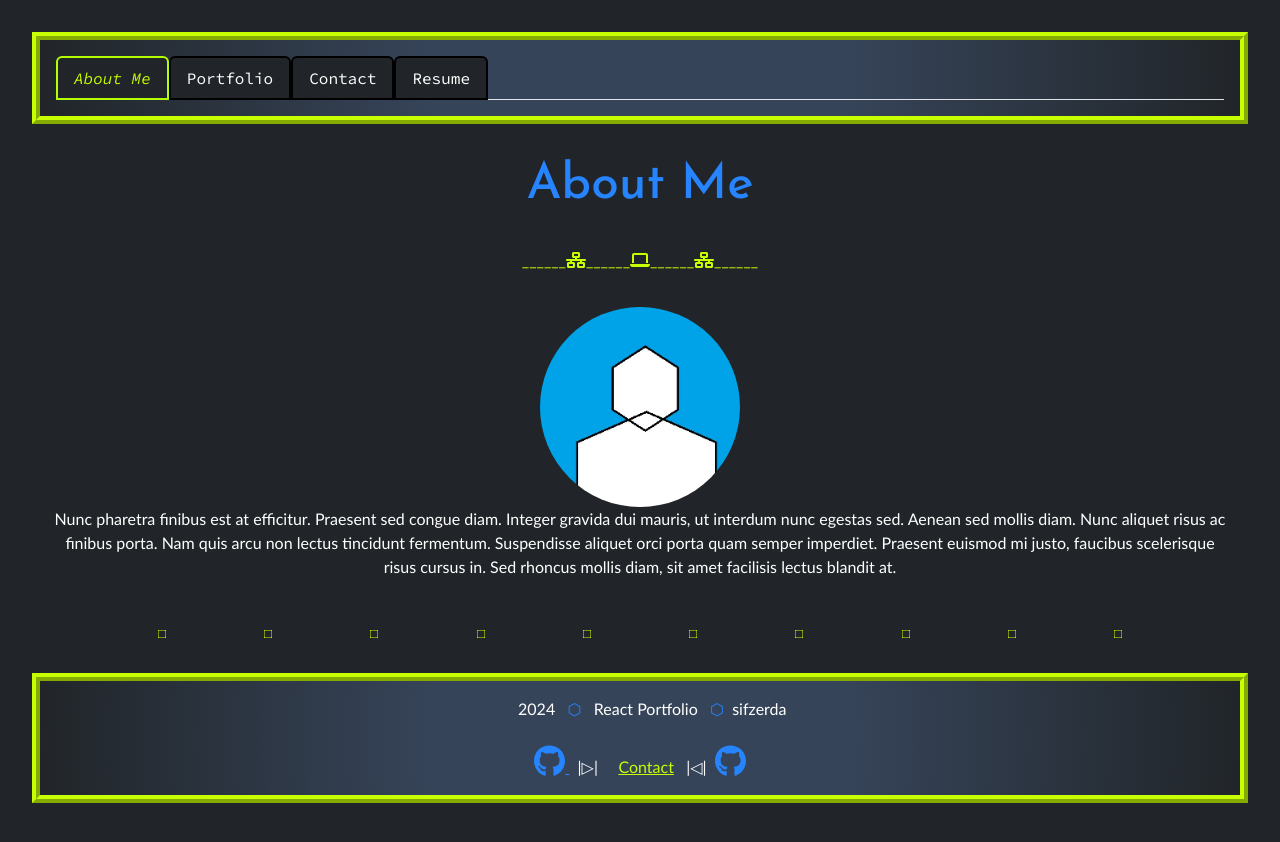
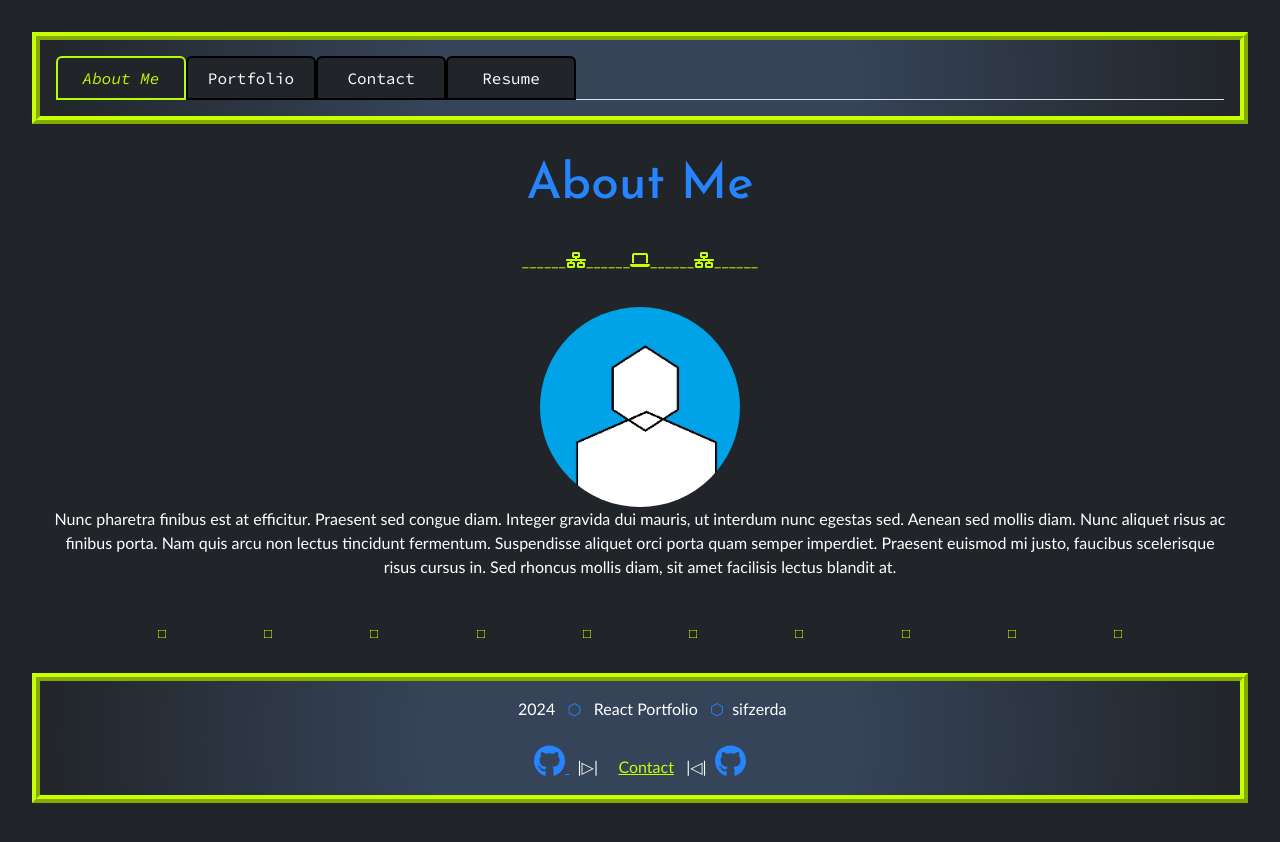
Before and after one commit to sifzerda/react-challenge, a React (Vite) app: page / in a window 1280 px wide. Shown: the top 842 px of the page. Built offline with nearby package versions, Linux system fonts and the light colour scheme; a web font is replaced by a local one.

Commit message:
fixed size of nav tabs lis

```diff
--- a/src/App.css
+++ b/src/App.css
@@ -1,4 +1,4 @@
-/* Import Google font - Josefin+Sans, Outfit, Source Code Pro, Rubik, Poppins, Vazmatin, Jersey 10, Space Grotesk */
+/* Import Google fonts - Josefin+Sans, Outfit, Source Code Pro, Rubik, Poppins, Vazmatin, Jersey 10, Space Grotesk */
 @import url('https://fonts.googleapis.com/css2?family=Rubik:ital,wght@0,300..900;1,300..900&display=swap');
 @import url("https://fonts.googleapis.com/css2?family=Poppins&display=swap");
 @import url("https://fonts.googleapis.com/css2?family=Vazmatin&display-swap");
@@ -14,7 +14,6 @@
   --bootstrap-dark: #212529;
   --bootstrap-lighter: #364459;
   --cyan: #01fff7;
-
 }
 
 * {
@@ -101,6 +100,10 @@ footer.footer {
   color: var(--volt) !important;
   border: 2px solid rgb(179, 255, 0) !important;
   font-style: italic;
+}
+
+li.nav-item {
+  min-width: 130px;
 }
 
 h1 {
```
